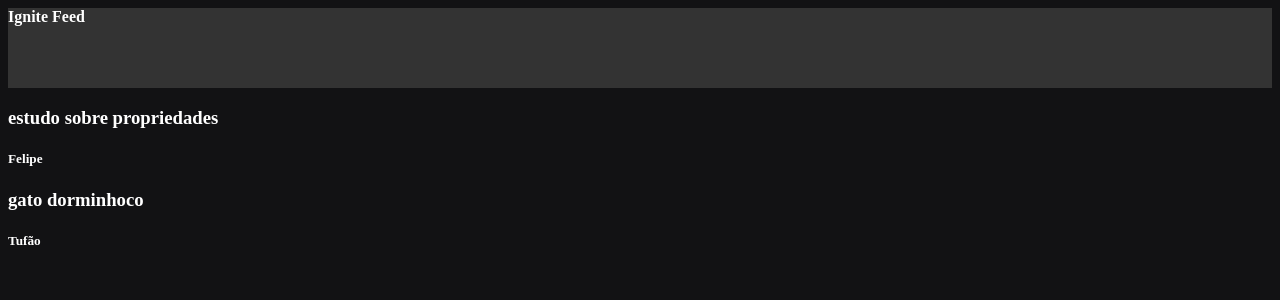
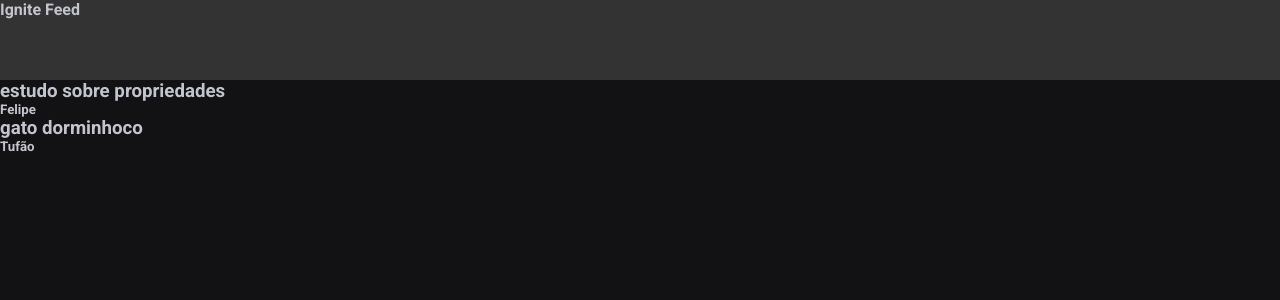
Before and after one commit to Felipe10amaral/Trilha-React, a React (Vite) app in the folder React/fundamentos-reactjs/: page / in a window 1280 px wide. Shown: the top 300 px of the page. Built offline with nearby package versions, Linux system fonts and the light colour scheme.

Commit message:
css global

```diff
--- a/React/fundamentos-reactjs/index.html
+++ b/React/fundamentos-reactjs/index.html
@@ -2,9 +2,14 @@
 <html lang="en">
   <head>
     <meta charset="UTF-8" />
+    <link rel="preconnect" href="https://fonts.googleapis.com" />
+    <link rel="preconnect" href="https://fonts.gstatic.com" crossorigin />
+
     <link rel="icon" type="image/svg+xml" href="/vite.svg" />
     <meta name="viewport" content="width=device-width, initial-scale=1.0" />
-    <title>Vite + React</title>
+
+    <link href="https://fonts.googleapis.com/css2?family=Roboto:wght@400;700&display=swap" rel="stylesheet" />
+    <title>Ignite Feed</title>
   </head>
   <body>
     <div id="root"></div>
--- a/React/fundamentos-reactjs/src/App.jsx
+++ b/React/fundamentos-reactjs/src/App.jsx
@@ -1,7 +1,7 @@
 import {Post} from "./Post"
 import { Header } from "./components/Header"
 
-import './styles.css'
+import './global.css'
 
 function App() {
 
--- /dev/null
+++ b/React/fundamentos-reactjs/src/global.css
@@ -0,0 +1,30 @@
+:root {
+    --white: #fff;
+    --gray-100: #e1e1e6;
+    --gray-300: #c4c4cc;
+    --gray-400: #8d8d99;
+    --gray-600: #323238;
+    --gray-700: #29292e;
+    --gray-800: #202024;
+    --gray-900: #121214;
+
+    --green-500: #00875f;
+  }
+
+* {
+    margin: 0;
+    padding: 0;
+    box-sizing: border-box;
+}
+
+body {
+    background: var(--gray-900);
+    color: var(--gray-300);
+    -webkit-font-smoothing: antialiased;
+  }
+
+body, input, textarea, button {
+    font-family: "Roboto", sans-serif;
+    font-weight: 400;
+    font-size: 1rem;
+  }
--- a/React/fundamentos-reactjs/src/styles.css
+++ /dev/null
@@ -1,4 +0,0 @@
-body {
-    background: #121214;
-    color: #fff;
-}
```
